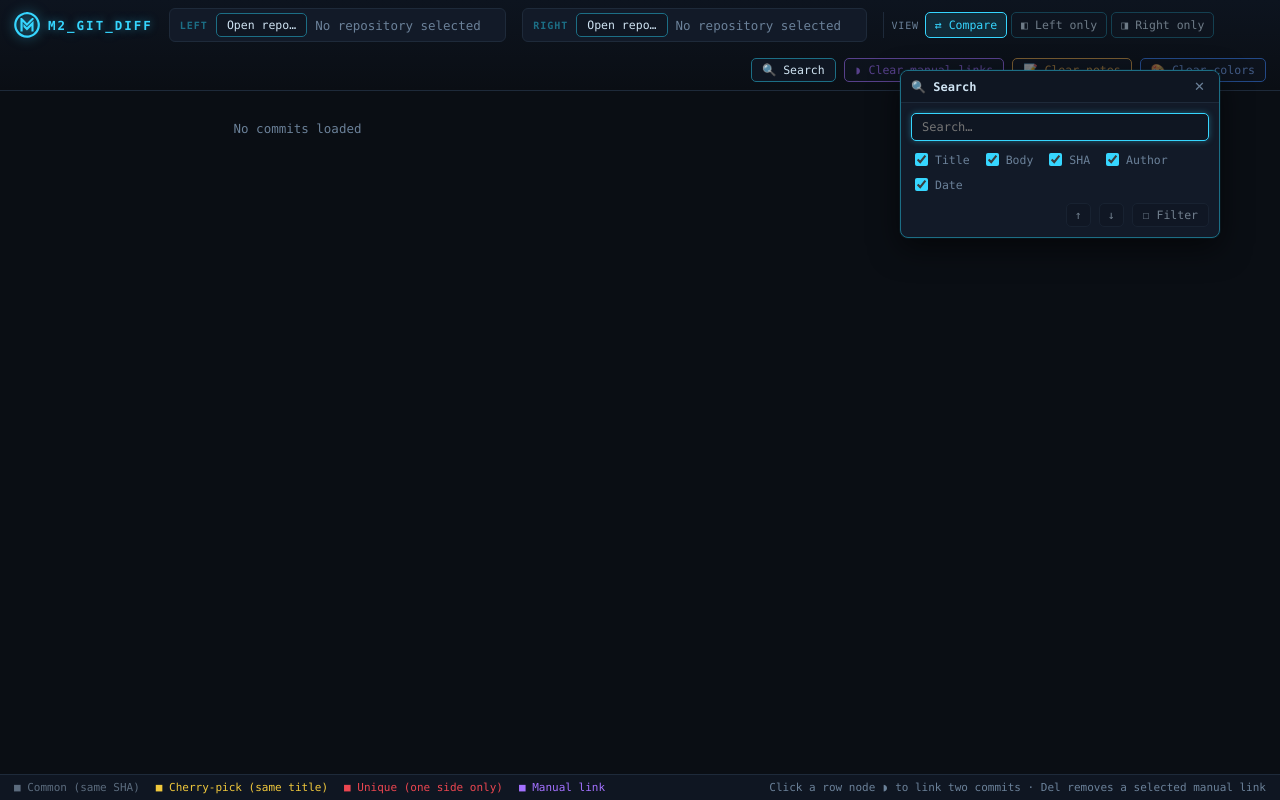
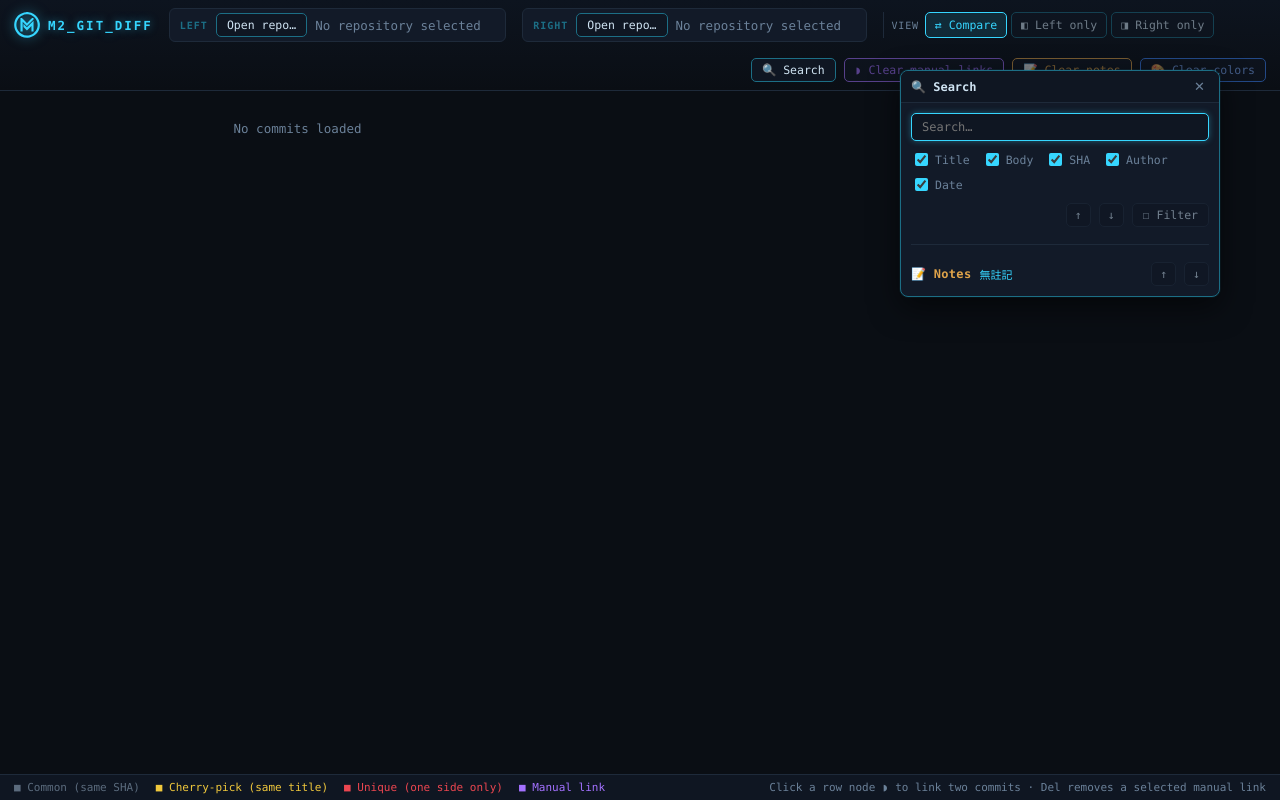
Before and after one commit to M2Station/M2_GIT_DIFF, a React (Vite) app: page / in a window 1280 px wide. Both pictures are taken after a click on the button "🔍 Search". Built offline with nearby package versions, Linux system fonts and the light colour scheme.

Commit message:
Add per-popup HL input + search-synced highlight, Esc closes search, note navigator in search panel

```diff
--- a/src/App.jsx
+++ b/src/App.jsx
@@ -63,6 +63,7 @@ export default function App() {
   const searchRef = useRef(null);
   const [activeHit, setActiveHit] = useState(null); // row key currently focused
   const hitIdxRef = useRef(-1);
+  const noteIdxRef = useRef(-1); // cursor for the note navigator
 
   // Floating search panel: open/closed + which commit fields to search.
   const [searchOpen, setSearchOpen] = useState(false);
@@ -590,6 +591,44 @@ export default function App() {
     [hits]
   );
 
+  // Flat list of rows that have a note, in display order, so the note
+  // navigator (separate from search) can jump between them.
+  const noteHits = useMemo(() => {
+    const collect = (rows, side) =>
+      rows
+        .filter((r) => r.displayIndex != null && noteShas[side].has(r.commit.sha))
+        .map((r) => ({
+          side,
+          displayIndex: r.displayIndex,
+          key: r.commit.sha + ':' + r.commit.index
+        }));
+    return [...collect(view.L.rows, 'L'), ...collect(view.R.rows, 'R')].sort(
+      (a, b) => a.displayIndex - b.displayIndex || (a.side < b.side ? -1 : 1)
+    );
+  }, [view, noteShas]);
+
+  // Reset the note cursor whenever the set of noted rows changes.
+  useEffect(() => {
+    noteIdxRef.current = -1;
+  }, [noteHits.length]);
+
+  // Scroll the next (or previous) noted row into view and highlight it.
+  const cycleNote = useCallback(
+    (dir) => {
+      if (noteHits.length === 0) return;
+      const next = (noteIdxRef.current + dir + noteHits.length) % noteHits.length;
+      noteIdxRef.current = next;
+      const hit = noteHits[next];
+      setActiveHit(hit.key);
+      const el = scrollRef.current;
+      if (el) {
+        const target = hit.displayIndex * ROW_HEIGHT - el.clientHeight / 2 + ROW_HEIGHT / 2;
+        el.scrollTo({ top: Math.max(0, target), behavior: 'smooth' });
+      }
+    },
+    [noteHits]
+  );
+
   const bodyHeight = view.totalRows * ROW_HEIGHT;
 
   // Select a match and move keyboard focus to the diff body so Esc / blank
@@ -616,6 +655,13 @@ export default function App() {
     });
   }, []);
 
+  // Close the floating search panel (clears query + highlights).
+  const closeSearch = useCallback(() => {
+    setSearchOpen(false);
+    setQuery('');
+    scrollRef.current?.focus();
+  }, []);
+
   // Esc clears the current selection / pending manual link. Delete removes the
   // selected manual link. Ctrl+F opens search, F3 cycles matches.
   useEffect(() => {
@@ -633,6 +679,9 @@ export default function App() {
         return;
       }
       if (e.key === 'Escape') {
+        if (searchOpen) {
+          closeSearch();
+        }
         setSelectedMatch(null);
         setPendingNode(null);
         setNotePopup(null);
@@ -655,14 +704,7 @@ export default function App() {
     };
     window.addEventListener('keydown', onKey);
     return () => window.removeEventListener('keydown', onKey);
-  }, [selectedMatch, cycleHit, openSearch]);
-
-  // Close the floating search panel (clears query + highlights).
-  const closeSearch = useCallback(() => {
-    setSearchOpen(false);
-    setQuery('');
-    scrollRef.current?.focus();
-  }, []);
+  }, [selectedMatch, cycleHit, openSearch, searchOpen, closeSearch]);
 
   // Esc inside the search box closes the panel, clearing the query and its
   // highlights and returning focus to the diff body.
@@ -715,6 +757,9 @@ export default function App() {
           onClose={closeSearch}
           inputRef={searchRef}
           onInputKeyDown={onSearchKeyDown}
+          noteCount={noteHits.length}
+          onPrevNote={() => cycleNote(-1)}
+          onNextNote={() => cycleNote(1)}
         />
       )}
 
@@ -770,6 +815,7 @@ export default function App() {
             related={data.related}
             x={d.x}
             y={d.y}
+            searchTerm={query}
             onClose={() => closeDetail(d.side, d.sha)}
             onOpenRelated={(side, sha) => openDetail(side, sha, d.x + 40, d.y + 40)}
           />
--- a/src/components/CommitDetail.jsx
+++ b/src/components/CommitDetail.jsx
@@ -20,7 +20,7 @@ function initialWidth(commit) {
   return Math.max(MIN_W, Math.min(MAX_W, est));
 }
 
-export default function CommitDetail({ side, commit, related, x, y, onClose, onOpenRelated }) {
+export default function CommitDetail({ side, commit, related, x, y, searchTerm, onClose, onOpenRelated }) {
   const [size, setSize] = useState(() => {
     const w = initialWidth(commit);
     const h = Math.min(560, Math.round(window.innerHeight * 0.7));
@@ -30,7 +30,15 @@ export default function CommitDetail({ side, commit, related, x, y, onClose, onO
     x: Math.min(Math.max(12, x), window.innerWidth - 60),
     y: Math.min(Math.max(12, y), window.innerHeight - 60)
   }));
+  const [hl, setHl] = useState(searchTerm || '');
+  const scrollRef = useRef(null);
   const dragRef = useRef(null);
+
+  // Seed / sync the highlight term from the global search query, so content
+  // matching the active search is highlighted automatically inside the popup.
+  useEffect(() => {
+    setHl(searchTerm || '');
+  }, [searchTerm]);
 
   // Close on Escape. (Outside-click is intentionally NOT handled so multiple
   // detail windows can stay open and be interacted with independently.)
@@ -47,6 +55,64 @@ export default function CommitDetail({ side, commit, related, x, y, onClose, onO
       window.removeEventListener('keydown', onKey, true);
     };
   }, [onClose]);
+
+  // Highlight all text matching the `hl` term inside this popup's scroll area.
+  // Runs whenever the term or the rendered content changes. Existing marks are
+  // unwrapped first so the highlight always reflects the current term.
+  useEffect(() => {
+    const root = scrollRef.current;
+    if (!root) return;
+
+    const clear = () => {
+      const marks = root.querySelectorAll('mark.cd-hl');
+      marks.forEach((m) => {
+        const parent = m.parentNode;
+        if (!parent) return;
+        parent.replaceChild(document.createTextNode(m.textContent), m);
+        parent.normalize();
+      });
+    };
+
+    clear();
+    const term = hl.trim();
+    if (!term) return;
+
+    const lower = term.toLowerCase();
+    const walker = document.createTreeWalker(root, NodeFilter.SHOW_TEXT, {
+      acceptNode: (node) => {
+        if (!node.nodeValue || !node.nodeValue.toLowerCase().includes(lower)) {
+          return NodeFilter.FILTER_REJECT;
+        }
+        const p = node.parentNode;
+        if (p && (p.nodeName === 'SCRIPT' || p.nodeName === 'STYLE' || p.nodeName === 'MARK')) {
+          return NodeFilter.FILTER_REJECT;
+        }
+        return NodeFilter.FILTER_ACCEPT;
+      }
+    });
+
+    const targets = [];
+    let n;
+    while ((n = walker.nextNode())) targets.push(n);
+
+    targets.forEach((node) => {
+      const text = node.nodeValue;
+      const frag = document.createDocumentFragment();
+      let i = 0;
+      let idx;
+      const low = text.toLowerCase();
+      while ((idx = low.indexOf(lower, i)) !== -1) {
+        if (idx > i) frag.appendChild(document.createTextNode(text.slice(i, idx)));
+        const mark = document.createElement('mark');
+        mark.className = 'cd-hl';
+        mark.textContent = text.slice(idx, idx + term.length);
+        frag.appendChild(mark);
+        i = idx + term.length;
+      }
+      if (i < text.length) frag.appendChild(document.createTextNode(text.slice(i)));
+      node.parentNode.replaceChild(frag, node);
+    });
+  }, [hl, commit, related]);
 
   const onDragStart = (e) => {
     if (e.target.closest('button')) return;
@@ -142,12 +208,22 @@ export default function CommitDetail({ side, commit, related, x, y, onClose, onO
         <span className={'cd-side ' + side}>{sideName}</span>
         <span className={'cd-status ' + commit.status}>{statusLabel}</span>
         <span className="cd-spacer" />
+        <input
+          className="cd-hl-input"
+          type="text"
+          value={hl}
+          placeholder="HL…"
+          title="高亮符合的字"
+          onChange={(e) => setHl(e.target.value)}
+          onPointerDown={(e) => e.stopPropagation()}
+          onKeyDown={(e) => { if (e.key === 'Escape') { e.stopPropagation(); setHl(''); } }}
+        />
         <button className="cd-close" onClick={onClose} title="Close (Esc)" aria-label="Close">
           ✕
         </button>
       </div>
 
-      <div className="cd-scroll">
+      <div className="cd-scroll" ref={scrollRef}>
       {/* prominent metadata block */}
       <div className="cd-meta">
         <div className="cd-meta-row">
--- a/src/components/SearchPanel.jsx
+++ b/src/components/SearchPanel.jsx
@@ -24,7 +24,10 @@ export default function SearchPanel({
   onNext,
   onClose,
   inputRef,
-  onInputKeyDown
+  onInputKeyDown,
+  noteCount,
+  onPrevNote,
+  onNextNote
 }) {
   // Position is local so dragging never re-renders the rest of the app.
   const [pos, setPos] = useState({ x: window.innerWidth - 380, y: 70 });
@@ -129,6 +132,30 @@ export default function SearchPanel({
             {filterOnly ? '☑' : '☐'} Filter
           </button>
         </div>
+
+        <div className="sp-sep" />
+
+        <div className="sp-row sp-notes">
+          <span className="sp-notes-label">📝 Notes</span>
+          <span className="match-count">{noteCount ? `${noteCount} notes` : '無註記'}</span>
+          <span className="sp-spacer" />
+          <button
+            className="btn ghost"
+            onClick={onPrevNote}
+            disabled={!noteCount}
+            title="Previous note"
+          >
+            ↑
+          </button>
+          <button
+            className="btn ghost"
+            onClick={onNextNote}
+            disabled={!noteCount}
+            title="Next note"
+          >
+            ↓
+          </button>
+        </div>
       </div>
     </div>
   );
--- a/src/styles.css
+++ b/src/styles.css
@@ -356,6 +356,27 @@ body {
   min-width: 48px;
 }
 
+/* Note navigator (separate from search) */
+.sp-sep {
+  height: 1px;
+  margin: 8px 0;
+  background: var(--line);
+}
+.sp-notes {
+  display: flex;
+  align-items: center;
+  gap: 8px;
+}
+.sp-notes-label {
+  font-size: 12px;
+  font-weight: 600;
+  color: #e0a44a;
+  letter-spacing: 0.3px;
+}
+.sp-notes .match-count {
+  min-width: 48px;
+}
+
 /* ---------------- Note popup ---------------- */
 .note-popup {
   position: fixed;
@@ -590,6 +611,30 @@ body {
 }
 .cd-spacer {
   flex: 1;
+}
+.cd-hl-input {
+  width: 110px;
+  margin-right: 6px;
+  padding: 3px 8px;
+  font-size: 12px;
+  color: var(--text);
+  background: rgba(8, 14, 22, 0.6);
+  border: 1px solid rgba(120, 160, 200, 0.25);
+  border-radius: 5px;
+  outline: none;
+}
+.cd-hl-input:focus {
+  border-color: var(--accent);
+  box-shadow: 0 0 0 1px rgba(54, 214, 255, 0.35);
+}
+.cd-hl-input::placeholder {
+  color: var(--muted);
+}
+mark.cd-hl {
+  background: #ffd54a;
+  color: #1a1300;
+  border-radius: 2px;
+  padding: 0 1px;
 }
 .cd-close {
   border: none;
```
